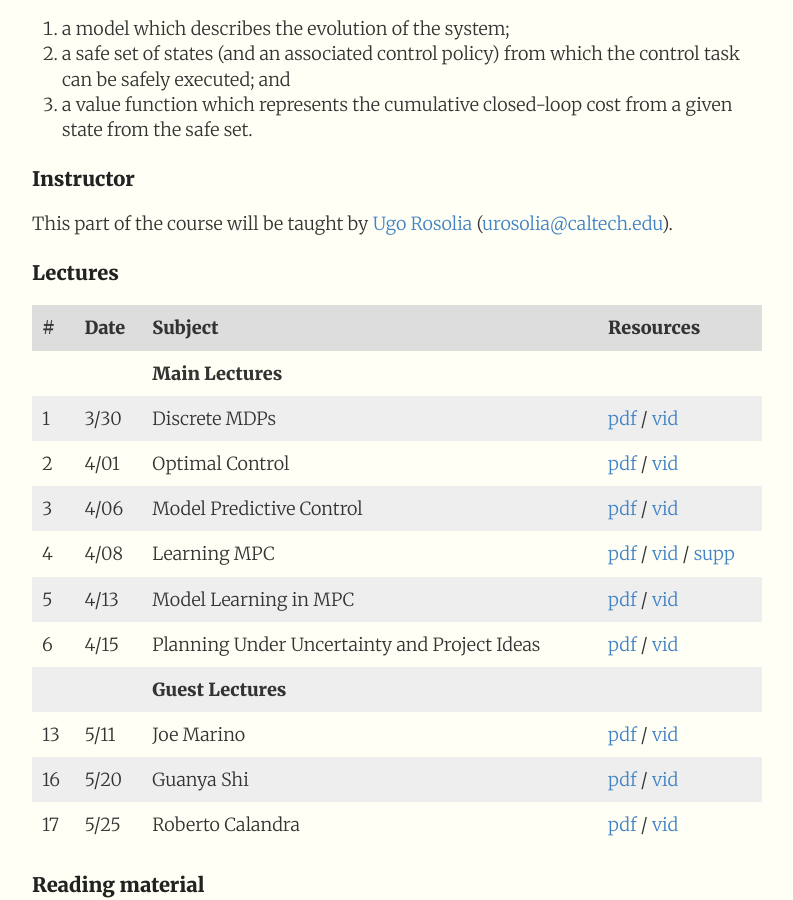
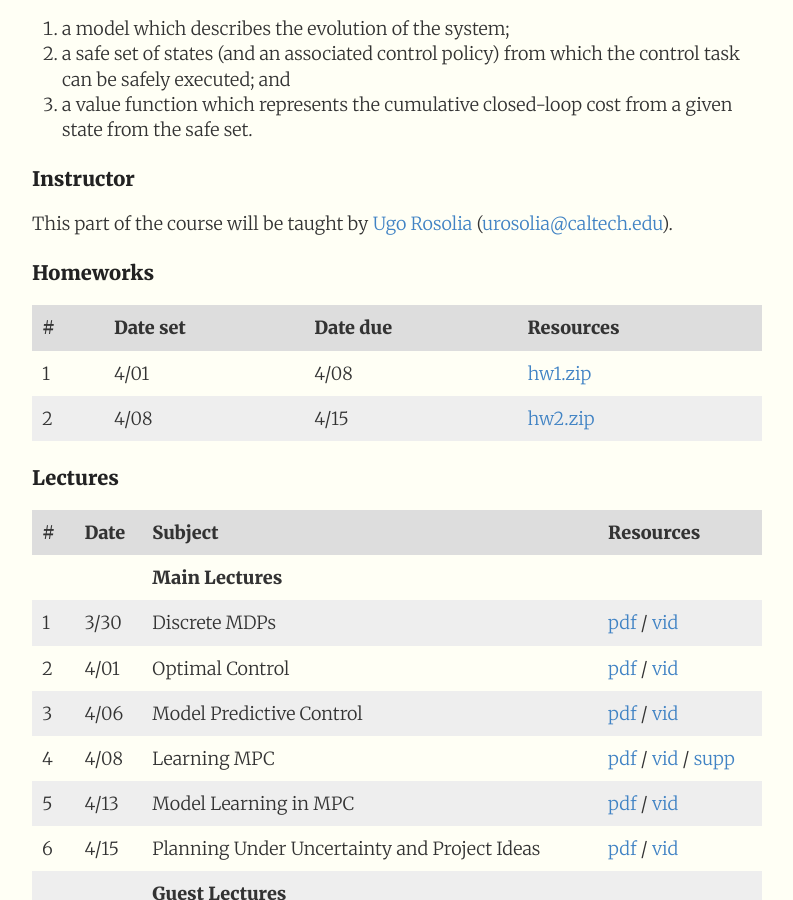
Before and after one commit to 1five9/1five9.github.io, a Jekyll site: the page built from control.md, in a window 1280 px wide and 900 px high, scrolled down 679 px. Shown: the whole window, without its empty margins (243-1036 px from the left). Built offline with Jekyll 4.4.1, drawn with Linux system fonts in a browser that asks for light colours.

Commit message:
homeworks

```diff
--- a/control.md
+++ b/control.md
@@ -18,6 +18,13 @@ The class will first recall basic ideas from approximate dynamic programming and
 ### Instructor
 
 This part of the course will be taught by [Ugo Rosolia](https://urosolia.github.io/) ([urosolia@caltech.edu](mailito:urosolia@caltech.edu)).
+
+### Homeworks
+
+| #    | Date set        | Date due	  	  | Resources              |
+| ----------- | --------------- | --------------- | ---------------------- |
+| 1  | 4/01     | 4/08    | [hw1.zip](https://github.com/1five9/1five9.github.io/raw/master/hw/hw1.zip) |
+| 2  | 4/08     | 4/15    | [hw2.zip](https://github.com/1five9/1five9.github.io/raw/master/hw/hw2.zip) |
 
 ### Lectures
 
```
Also changed, not shown: learning.md (+7 -0 lines).
